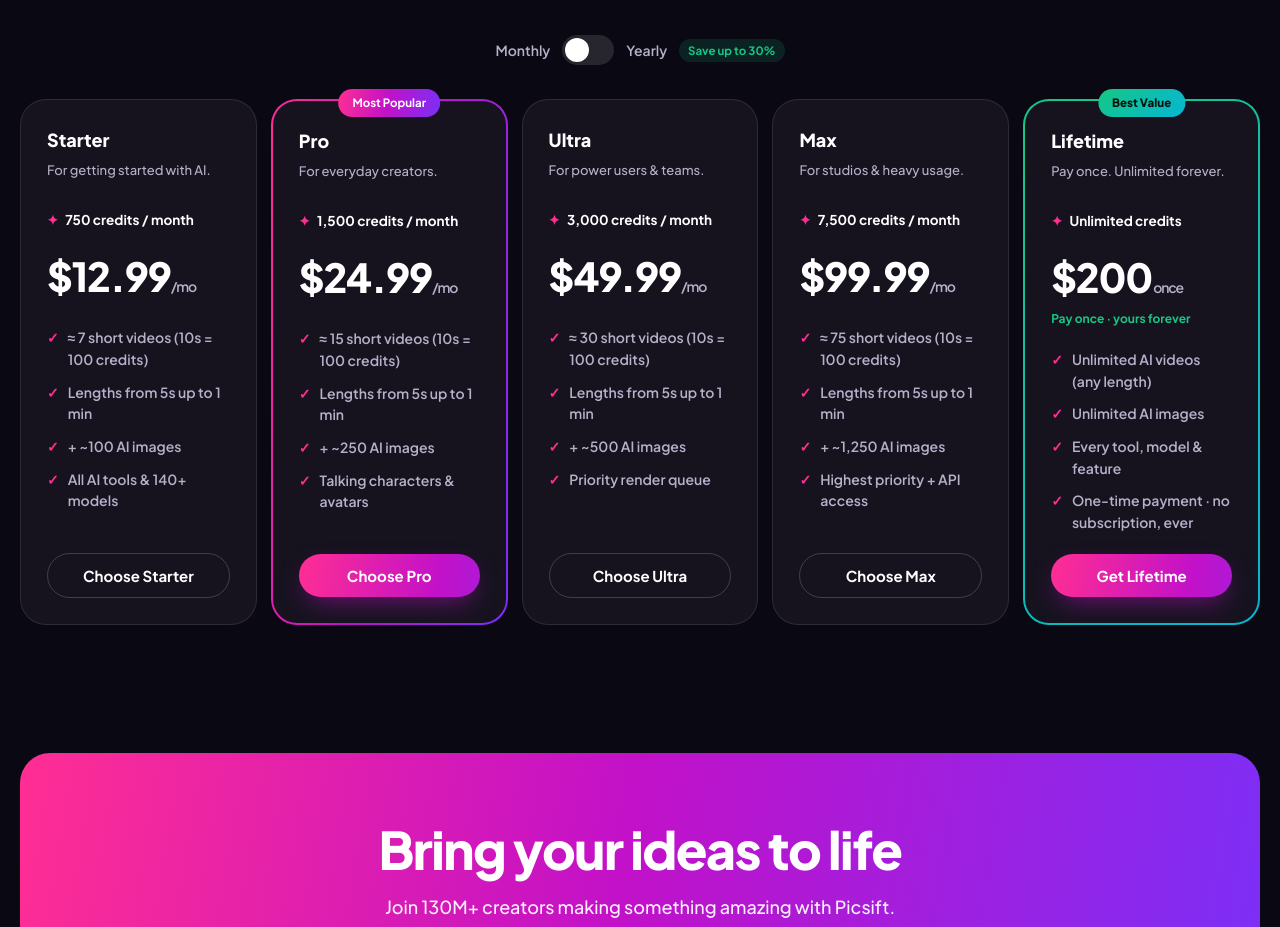
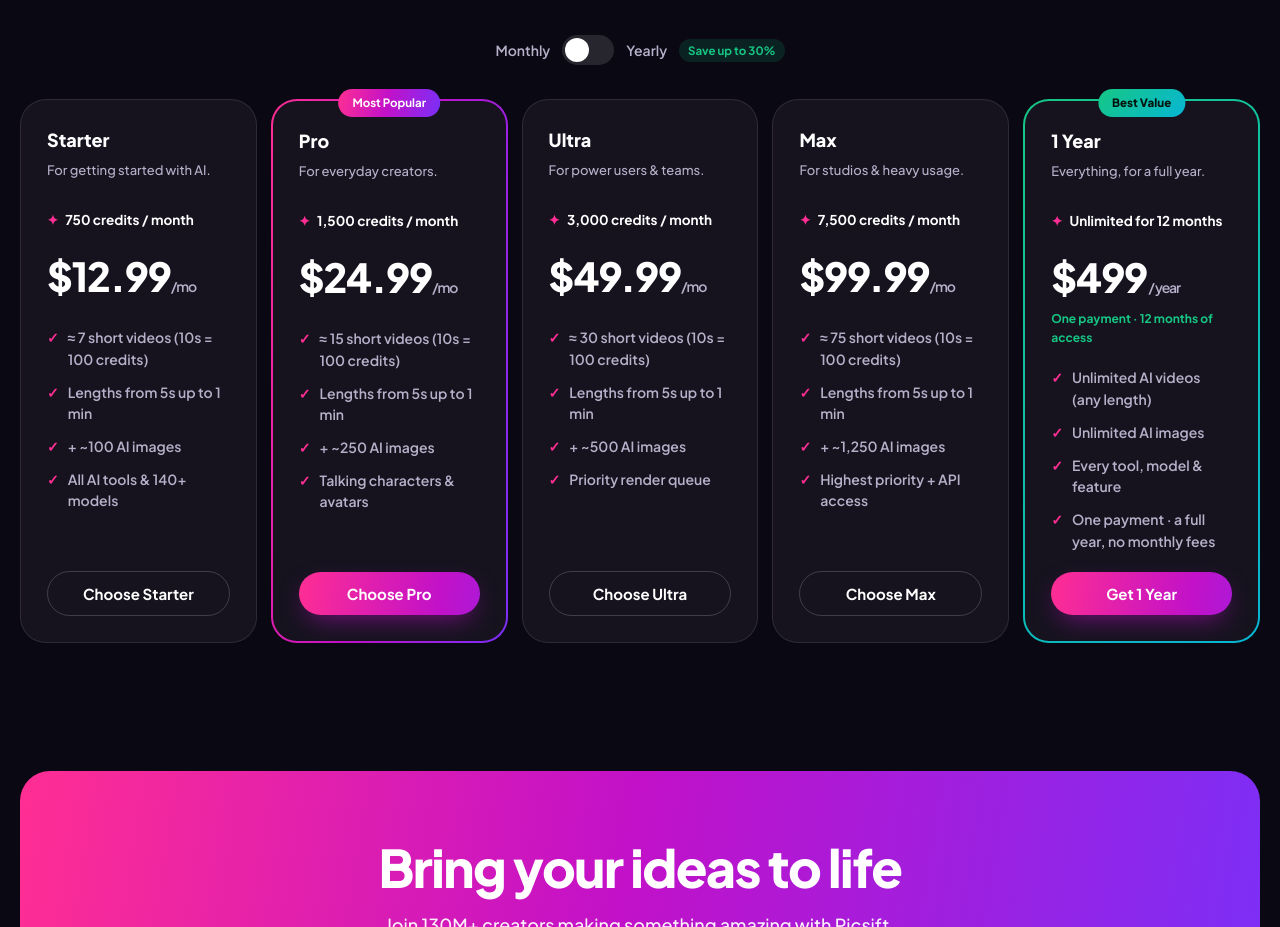
Before and after one commit to retiefzakelijk-lang/visionflow-app, a website: page public/picsart-style.html in a window 1280 px wide. Shown: the part 7761-8688 px from the top of the page. Drawn offline with Linux system fonts and the light colour scheme.

Commit message:
Add files via upload

```diff
--- a/public/picsart-style.html
+++ b/public/picsart-style.html
@@ -725,7 +725,7 @@ pages['/pricing']=function(){
 afterRender['/pricing']=function(){
   renderPriceInto('priceGrid2',false);
   var y=false;document.getElementById('bsw2').addEventListener('click',function(){y=!y;this.classList.toggle('on',y);renderPriceInto('priceGrid2',y);});
-  var faqs=[['How do credits work?','Each plan gives you credits monthly. Making a video spends credits based on length: a 10-second video is 100 credits, 20s is 200, 30s is 300, and a full minute is 500. So 750 credits (Starter) = seven 10s clips, or one 1-minute video plus a couple short ones.'],['Can I cancel anytime?','Absolutely. Plans are monthly or yearly and you can cancel from your account at any time.'],['What can I make?','AI images, AI video (5s to 1 min), talking characters, avatars, plus full photo & video editing.'],['What about the Lifetime plan?','Lifetime is a one-time $200 payment with unlimited videos and images, forever — no monthly credit limit.']];
+  var faqs=[['How do credits work?','Each plan gives you credits monthly. Making a video spends credits based on length: a 10-second video is 100 credits, 20s is 200, 30s is 300, and a full minute is 500. So 750 credits (Starter) = seven 10s clips, or one 1-minute video plus a couple short ones.'],['Can I cancel anytime?','Absolutely. Plans are monthly or yearly and you can cancel from your account at any time.'],['What can I make?','AI images, AI video (5s to 1 min), talking characters, avatars, plus full photo & video editing.'],['What about the 1 Year plan?','The 1 Year plan is a single $499 payment that gives you unlimited videos and images for 12 months — no monthly fees during that year.']];
   var f=document.getElementById('faq');f.innerHTML=faqs.map(function(q){return '<div class="q"><b>'+q[0]+'</b><p>'+q[1]+'</p></div>';}).join('');
   f.querySelectorAll('.q').forEach(function(q){q.addEventListener('click',function(){q.classList.toggle('open');});});
 };
@@ -814,17 +814,17 @@ var plans=[
  {n:'Pro',d:'For everyday creators.',m:24.99,y:19.99,credits:'1,500 credits / month',f:['≈ 15 short videos (10s = 100 credits)','Lengths from 5s up to 1 min','+ ~250 AI images','Talking characters & avatars'],hot:true},
  {n:'Ultra',d:'For power users & teams.',m:49.99,y:39.99,credits:'3,000 credits / month',f:['≈ 30 short videos (10s = 100 credits)','Lengths from 5s up to 1 min','+ ~500 AI images','Priority render queue']},
  {n:'Max',d:'For studios & heavy usage.',m:99.99,y:79.99,credits:'7,500 credits / month',f:['≈ 75 short videos (10s = 100 credits)','Lengths from 5s up to 1 min','+ ~1,250 AI images','Highest priority + API access']},
- {n:'Lifetime',d:'Pay once. Unlimited forever.',life:200,credits:'Unlimited credits',f:['Unlimited AI videos (any length)','Unlimited AI images','Every tool, model &amp; feature','One-time payment · no subscription, ever'],best:true}
+ {n:'1 Year',d:'Everything, for a full year.',life:499,lifeUnit:'/ year',lifeSub:'One payment · 12 months of access',credits:'Unlimited for 12 months',f:['Unlimited AI videos (any length)','Unlimited AI images','Every tool, model &amp; feature','One payment · a full year, no monthly fees'],best:true}
 ];
 function renderPriceInto(id,yearly){document.getElementById(id).innerHTML=plans.map(function(p){
   var priceHtml;
-  if(p.life){priceHtml='<div class="amt">$'+p.life+'<small> once</small></div><div style="font-size:12px;color:var(--green);margin-top:2px;font-weight:700">Pay once · yours forever</div>';}
+  if(p.life){priceHtml='<div class="amt">$'+p.life+'<small> '+(p.lifeUnit||'once')+'</small></div><div style="font-size:12px;color:var(--green);margin-top:2px;font-weight:700">'+(p.lifeSub||'Pay once · yours forever')+'</div>';}
   else{var v=yearly?p.y:p.m;var was=yearly?'<span style="text-decoration:line-through;color:var(--ink-3);font-size:18px;margin-right:8px">$'+p.m+'</span>':'';priceHtml='<div class="amt">'+was+'$'+v+'<small>/mo</small></div>'+(yearly?'<div style="font-size:12px;color:var(--ink-3);margin-top:2px">billed yearly</div>':'');}
   return '<div class="pcard'+(p.hot?' hot':'')+(p.best?' best':'')+'"><div class="pn">'+p.n+'</div><div class="pd">'+p.d+'</div>'+
     '<div style="display:flex;align-items:center;gap:7px;font-weight:700;font-size:13.5px;margin-bottom:14px"><span style="color:var(--pink)">✦</span>'+p.credits+'</div>'+
     priceHtml+
     '<ul>'+p.f.map(function(x){return '<li><span class="ck">✓</span>'+x+'</li>';}).join('')+'</ul>'+
-    '<button class="btn '+(p.hot||p.best?'btn-grad':'btn-out')+'" data-go="/signup">'+(p.life?'Get Lifetime':'Choose '+p.n)+'</button></div>';
+    '<button class="btn '+(p.hot||p.best?'btn-grad':'btn-out')+'" data-go="/signup">'+(p.life?'Get '+p.n:'Choose '+p.n)+'</button></div>';
 }).join('');}
 renderPriceInto('priceGrid',false);
 document.getElementById('bsw').addEventListener('click',function(){this.classList.toggle('on');renderPriceInto('priceGrid',this.classList.contains('on'));});
```
